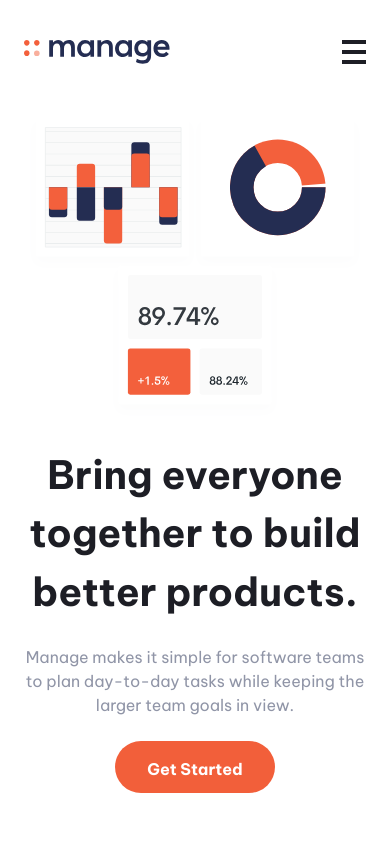
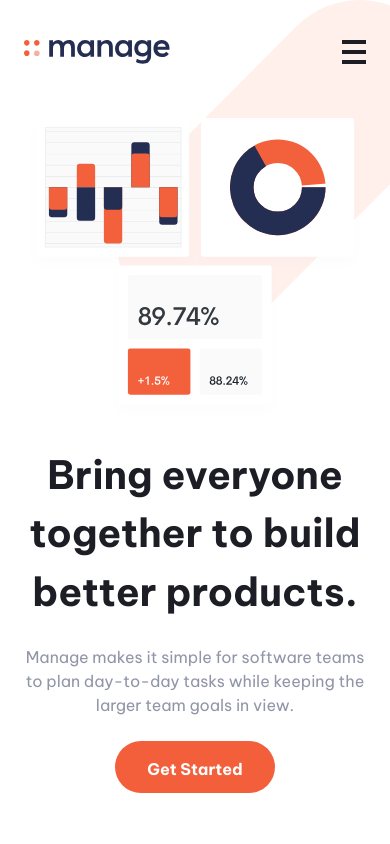
Before and after one commit to waseemazmy21/manage-landing-page, a React (Vite) app: page / in a window 390 px wide. Shown: the top 844 px of the page. Built offline with nearby package versions, Linux system fonts and the light colour scheme.

Commit message:
Edit body background image to be responsive

```diff
--- a/src/index.css
+++ b/src/index.css
@@ -28,9 +28,6 @@
 .container--big {
   @apply w-full max-w-[90rem];
 }
-
-/* footer container with grid layout */
-
 
 /* hamburger menu */
 .hamburger {
@@ -84,22 +81,21 @@
 
 /* backgrounds */
 
-/* body {
-  background-image: url(../images/bg-tablet-pattern.svg);
+body {
+  background-image: url(./images/bg-tablet-pattern.svg);
   background-repeat: no-repeat;
   background-size: 100%;
-  @apply lg:bg-60%;
-  background-position: 110% -5%;
+  @apply bg-[200%_0%] bg-85% md:bg-[200%_-6%] lg:bg-60% lg:bg-[130%_-4%] xl:bg-[125%_-25%];
 }
 
 #cta {
-  background-image: url(../images/bg-simplify-section-mobile.svg);
+  background-image: url(./images/bg-simplify-section-mobile.svg);
   background-repeat: no-repeat;
 }
 
 @media (min-width: 976px) {
   #cta {
-    background-image: url(../images/bg-simplify-section-desktop.svg);
+    background-image: url(./images/bg-simplify-section-desktop.svg);
     background-position: 9% 100%;
   }
-} */
+}
--- a/tailwind.config.js
+++ b/tailwind.config.js
@@ -21,6 +21,7 @@ export default {
       auto: 'auto',
       cover: 'cover',
       contain: 'contain',
+      '85%': '85%',
       '60%': '60%',
     },
     extend: {
@@ -35,7 +36,7 @@ export default {
         veryLightGray: 'hsl(0, 0%, 98%)',
       },
       transitionDuration: {
-        menu: '500ms', // Mobile menu animation duration
+        menu: '200ms', // Mobile menu animation duration
       },
     },
   },
```
